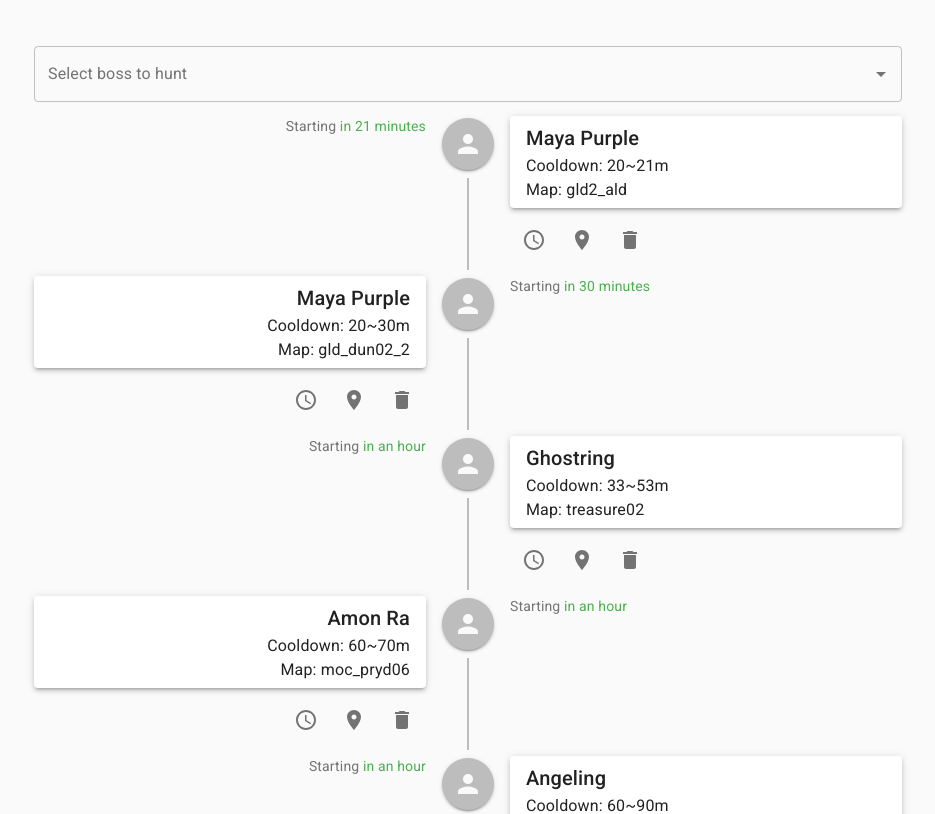
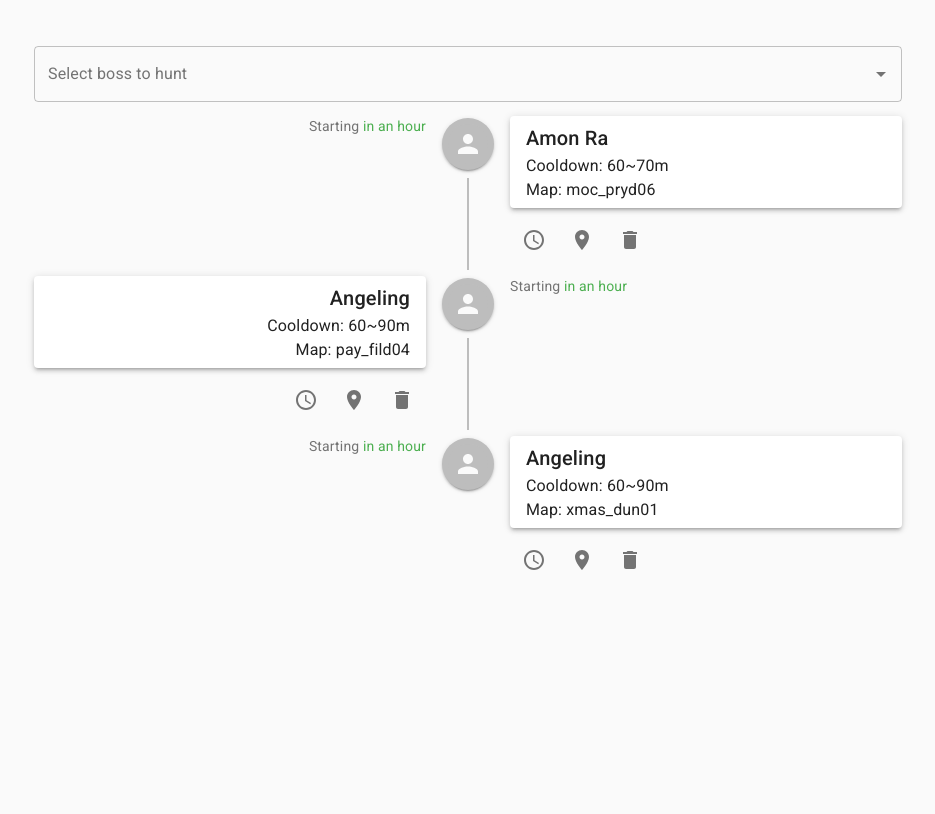
Before and after one commit to kasper573/ragnarok-boss-tracker, a React (Create React App) app: page / in a window 1280 px wide. Shown: the top 814 px of the page, without its empty margins (172-1107 px from the left). Built offline with nearby package versions, Linux system fonts and the light colour scheme.

Commit message:
Initialize with the 3 first bosses

```diff
--- a/src/App.tsx
+++ b/src/App.tsx
@@ -23,7 +23,7 @@
 export const App: React.FC<AppProps> = ({ bosses }) => {
   const prefersDarkTheme = useMediaQuery("(prefers-color-scheme: dark)");
   const [hunts, addHunt, removeHunt, replaceHunt] = useListState<Hunt>(
-    bosses.map((boss) => new Hunt(boss))
+    bosses.slice(0, 3).map((boss) => new Hunt(boss))
   );
   const [editedHunt, setEditedHunt] = useState<Hunt>();
   const [visibleEditor, setVisibleEditor] = useState<Editor>();
```
